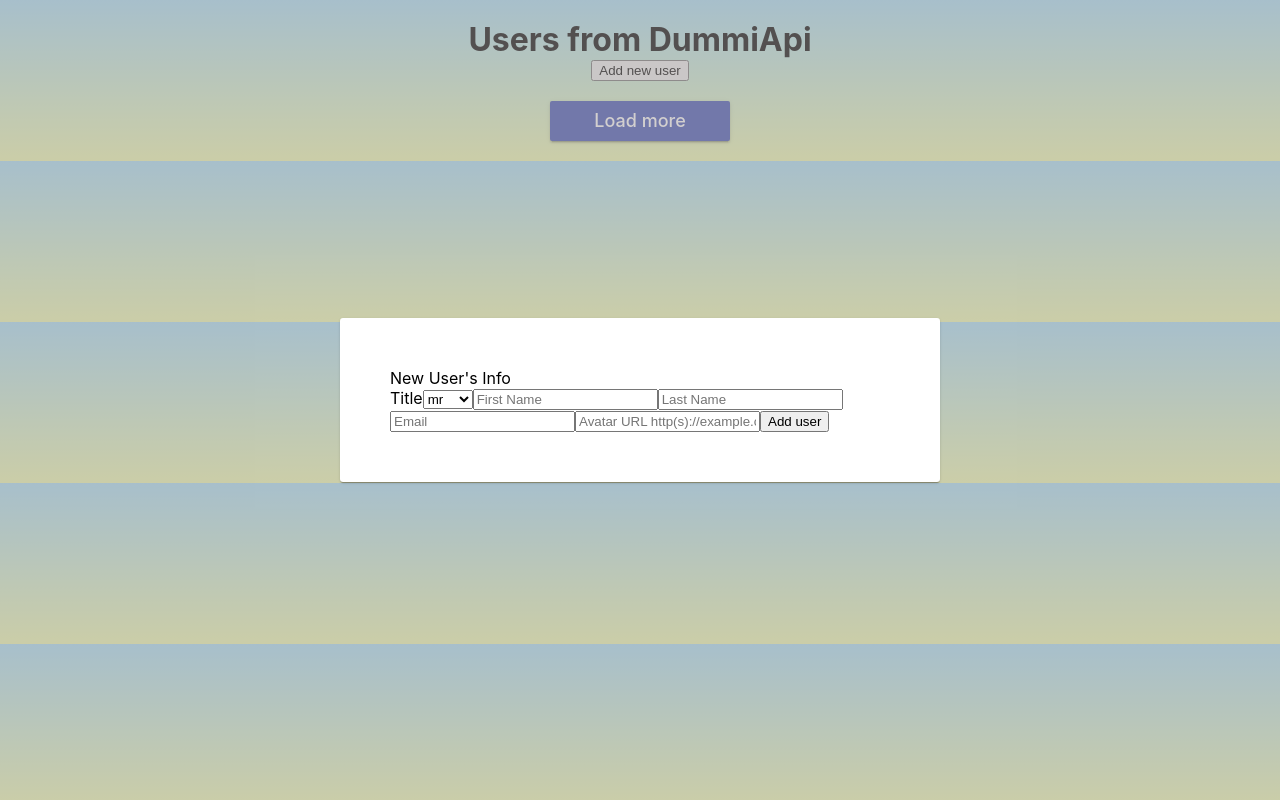
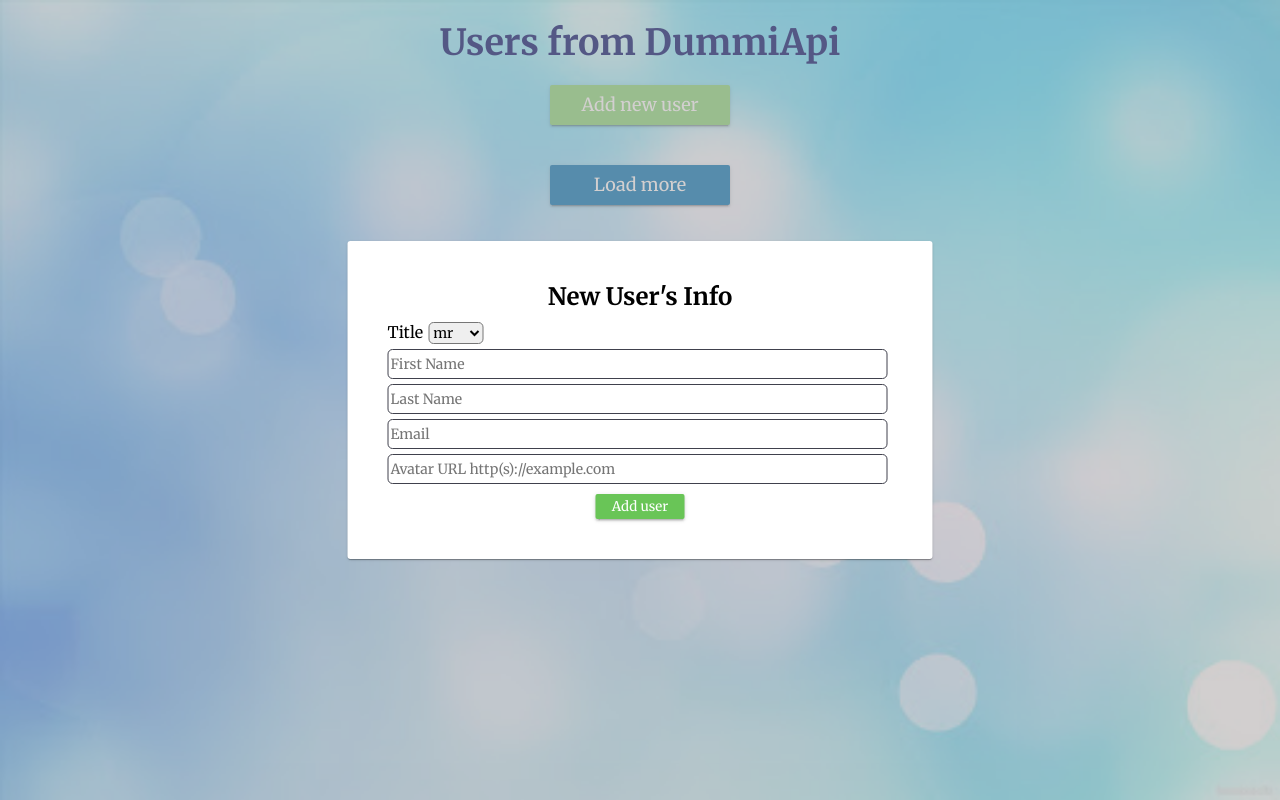
Before and after one commit to RitaDyvnych/users-dummyapi, a React (Create React App) app: page / in a window 1280 px wide. Both pictures are taken after a click on the button "Add new user". Built offline with nearby package versions, Linux system fonts and the light colour scheme; no server answers.

Commit message:
добавлена стилизация компонентов

```diff
--- a/public/index.html
+++ b/public/index.html
@@ -7,6 +7,9 @@
   <meta name="viewport" content="width=device-width, initial-scale=1" />
   <meta name="theme-color" content="#000000" />
   <meta name="description" content="Web site created using create-react-app" />
+  <link rel="preconnect" href="https://fonts.googleapis.com">
+  <link rel="preconnect" href="https://fonts.gstatic.com" crossorigin>
+  <link href="https://fonts.googleapis.com/css2?family=Merriweather:wght@400;700;900&display=swap" rel="stylesheet">
   <title>Users DummyApi</title>
 </head>
 
--- a/src/App.css
+++ b/src/App.css
@@ -1,6 +1,9 @@
 body {
-  /* background-color: rgba(138, 202, 255, 0.699); */
-  background: linear-gradient(to bottom, #aae0f8, #f1fcb1);
+  background-color: rgb(60, 220, 248);
+  background-image: url("./images/background.jpeg");
+  background-repeat: repeat;
+  background-size: cover;
+  font-family: "Merriweather", serif;
 }
 h1,
 h2,
@@ -39,39 +42,18 @@ img {
   margin-top: 20px;
 }
 
-.Button {
-  padding: 8px 16px;
-  border-radius: 2px;
-  background-color: #3f51b5;
-  transition: all 250ms cubic-bezier(0.4, 0, 0.2, 1);
-  text-align: center;
-  margin-left: auto;
-  margin-right: auto;
+.title {
+  font-family: "Merriweather", serif;
+  font-size: 36px;
+  font-weight: 700;
   margin-bottom: 20px;
-  display: inline-block;
-  color: #fff;
-  border: 0;
-  text-decoration: none;
-  cursor: pointer;
-  font-family: inherit;
-  font-size: 18px;
-  line-height: 24px;
-  font-style: normal;
-  font-weight: 500;
-  min-width: 180px;
-  box-shadow: 0px 3px 1px -2px rgba(0, 0, 0, 0.2),
-    0px 2px 2px 0px rgba(0, 0, 0, 0.14), 0px 1px 5px 0px rgba(0, 0, 0, 0.12);
+  color: #03116b;
 }
 
-.Button:hover,
-.Button:focus {
-  background-color: #303f9f;
-}
-
-.ImageGallery {
+.imageGallery {
   display: grid;
-  max-width: calc(100vw - 48px);
-  grid-template-columns: repeat(auto-fill, minmax(320px, 1fr));
+  max-width: calc(100vw - 40px);
+  grid-template-columns: repeat(auto-fill, minmax(280px, 1fr));
   grid-gap: 16px;
   margin-top: 0;
   margin-bottom: 20px;
--- a/src/App.js
+++ b/src/App.js
@@ -45,14 +45,17 @@ class App extends Component {
 
   loadMore = (e) => {
     newUsersApiService.pages = 1;
-    newUsersApiService.getUsers().then((result) => {
-      this.setState((prev) => ({
-        users: [...prev.users, ...result.data],
-      })).catch((error) => {
+    newUsersApiService
+      .getUsers()
+      .then((result) => {
+        this.setState((prev) => ({
+          users: [...prev.users, ...result.data],
+        }));
+        this.onPageScroll();
+      })
+      .catch((error) => {
         alert(`Ooops! Somethind went wrong \n${error.message}`);
       });
-      this.onPageScroll();
-    });
   };
 
   onPageScroll() {
@@ -66,14 +69,14 @@ class App extends Component {
     const { users } = this.state;
     return (
       <div className="App">
-        <h1>Users from DummiApi</h1>
+        <h1 className="title">Users from DummiApi</h1>
         <AddUserBtn toggleModal={this.toggleModal} />
         {this.state.showModal && (
           <Modal toggleModal={this.toggleModal}>
             <Form addNewUser={this.addNewUser} toggleModal={this.toggleModal} />
           </Modal>
         )}
-        <ul className="ImageGallery">
+        <ul className="imageGallery">
           <UserList users={users} />
         </ul>
         <LoadMoreBtn handleClick={this.loadMore} />
--- a/src/components/addNewUserForm/AddNewUserForm.js
+++ b/src/components/addNewUserForm/AddNewUserForm.js
@@ -44,9 +44,12 @@ export default class Form extends Component {
     const { title, firstName, lastName, email, picture } = this.state;
     return (
       <form onSubmit={this.handleSubmit}>
-        <p>New User's Info</p>
-        <label htmlFor={title}>Title</label>
+        <p className={style.title}>New User's Info</p>
+        <label htmlFor={title} className={style.label}>
+          Title
+        </label>
         <select
+          className={style.select}
           name="title"
           value={title}
           onChange={this.handleChangeAllInputs}
--- a/src/components/addNewUserForm/addNewUserForm.module.css
+++ b/src/components/addNewUserForm/addNewUserForm.module.css
@@ -0,0 +1,55 @@
+.title {
+  display: block;
+  text-align: center;
+  font-family: inherit;
+  font-size: 24px;
+  font-weight: 700;
+  margin-bottom: 10px;
+}
+.label {
+  margin-right: 5px;
+}
+.select {
+  margin-right: 5px;
+  border-radius: 5px;
+  margin-bottom: 5px;
+  font-family: inherit;
+  font-size: 14px;
+}
+.input {
+  display: block;
+  width: 50vw;
+  max-width: 500px;
+  margin-right: 5px;
+  margin-bottom: 5px;
+  padding-top: 5px;
+  padding-bottom: 5px;
+  border-radius: 5px;
+  border: 1px solid rgb(64, 65, 77);
+  font-family: inherit;
+  font-size: 14px;
+}
+.input:last-child {
+  margin-bottom: 0;
+}
+.addButton {
+  display: block;
+  margin-left: auto;
+  margin-right: auto;
+  margin-top: 10px;
+  font-family: inherit;
+  padding: 4px 16px;
+  border-radius: 2px;
+  background-color: #69c557;
+  text-align: center;
+  color: #fff;
+  border: 0;
+  box-shadow: 0px 3px 1px -2px rgba(0, 0, 0, 0.2),
+    0px 2px 2px 0px rgba(0, 0, 0, 0.14), 0px 1px 5px 0px rgba(0, 0, 0, 0.12);
+  text-decoration: none;
+  cursor: pointer;
+}
+.addButton:hover,
+.addButton:focus {
+  background-color: #8cda7d;
+}
--- a/src/components/addUserBtn/addUserBtn.module.css
+++ b/src/components/addUserBtn/addUserBtn.module.css
@@ -0,0 +1,28 @@
+.button {
+  padding: 8px 16px;
+  border-radius: 2px;
+  background-color: #69c557;
+  transition: all 250ms cubic-bezier(0.4, 0, 0.2, 1);
+  text-align: center;
+  margin-left: auto;
+  margin-right: auto;
+  margin-bottom: 20px;
+  display: inline-block;
+  color: #fff;
+  border: 0;
+  text-decoration: none;
+  cursor: pointer;
+  font-family: inherit;
+  font-size: 18px;
+  line-height: 24px;
+  font-style: normal;
+  font-weight: 400;
+  min-width: 180px;
+  box-shadow: 0px 3px 1px -2px rgba(0, 0, 0, 0.2),
+    0px 2px 2px 0px rgba(0, 0, 0, 0.14), 0px 1px 5px 0px rgba(0, 0, 0, 0.12);
+}
+
+.button:hover,
+.button:focus {
+  background-color: #8cda7d;
+}
--- a/src/components/loadMoreBtn/LoadmoreBtn.js
+++ b/src/components/loadMoreBtn/LoadmoreBtn.js
@@ -5,7 +5,11 @@ import PropTypes from "prop-types";
 export default class LoadMoreBtn extends Component {
   render() {
     return (
-      <button type="button" onClick={this.props.handleClick} className="Button">
+      <button
+        type="button"
+        onClick={this.props.handleClick}
+        className={style.button}
+      >
         Load more
       </button>
     );
--- a/src/components/loadMoreBtn/loadMoreBtn.module.css
+++ b/src/components/loadMoreBtn/loadMoreBtn.module.css
@@ -0,0 +1,28 @@
+.button {
+  padding: 8px 16px;
+  border-radius: 2px;
+  background-color: #0678b9;
+  transition: all 250ms cubic-bezier(0.4, 0, 0.2, 1);
+  text-align: center;
+  margin-left: auto;
+  margin-right: auto;
+  margin-bottom: 20px;
+  display: inline-block;
+  color: #fff;
+  border: 0;
+  text-decoration: none;
+  cursor: pointer;
+  font-family: inherit;
+  font-size: 18px;
+  line-height: 24px;
+  font-style: normal;
+  font-weight: 500;
+  min-width: 180px;
+  box-shadow: 0px 3px 1px -2px rgba(0, 0, 0, 0.2),
+    0px 2px 2px 0px rgba(0, 0, 0, 0.14), 0px 1px 5px 0px rgba(0, 0, 0, 0.12);
+}
+
+.button:hover,
+.button:focus {
+  background-color: #3097db;
+}
--- a/src/components/modal/modal.module.css
+++ b/src/components/modal/modal.module.css
@@ -6,8 +6,9 @@
   height: 100vh;
   background-color: rgba(165, 159, 159, 0.5);
 }
+
 .content {
-  padding: 50px;
+  padding: 40px;
   background-color: white;
   position: absolute;
   top: 50%;
--- a/src/components/userListItem/UserListItem.js
+++ b/src/components/userListItem/UserListItem.js
@@ -6,11 +6,11 @@ import img from "../../images/duck.jpeg";
 export default class UserList extends Component {
   render() {
     return this.props.users.map((el) => (
-      <li className={style.ImageGalleryItem} key={el.id}>
+      <li className={style.imageGalleryItem} key={el.id}>
         <img
           src={el.picture ? el.picture : img}
           alt={`${el.firstName} ${el.lastName}`}
-          className={style.ImageGalleryItem__image}
+          className={style.imageGalleryItem__image}
         />
         <p>
           {el.title}. {el.firstName} {el.lastName}
--- a/src/components/userListItem/userListItem.module.css
+++ b/src/components/userListItem/userListItem.module.css
@@ -1,4 +1,4 @@
-.ImageGalleryItem {
+.imageGalleryItem {
   display: flex;
   justify-content: flex-start;
   align-items: center;
@@ -7,13 +7,14 @@
   box-shadow: 0px 1px 3px 0px rgba(0, 0, 0, 0.2),
     0px 1px 1px 0px rgba(0, 0, 0, 0.14), 0px 2px 1px -1px rgba(0, 0, 0, 0.12);
   transition: transform 250ms cubic-bezier(0.4, 0, 0.2, 1);
+  font-size: 16px;
 }
 
-.ImageGalleryItem:hover {
+.imageGalleryItem:hover {
   transform: scale(1.03);
 }
 
-.ImageGalleryItem__image {
+.imageGalleryItem__image {
   padding: 5px;
   margin-right: 15px;
 }
```
Also changed, not shown: src/images/background.jpeg (added).
